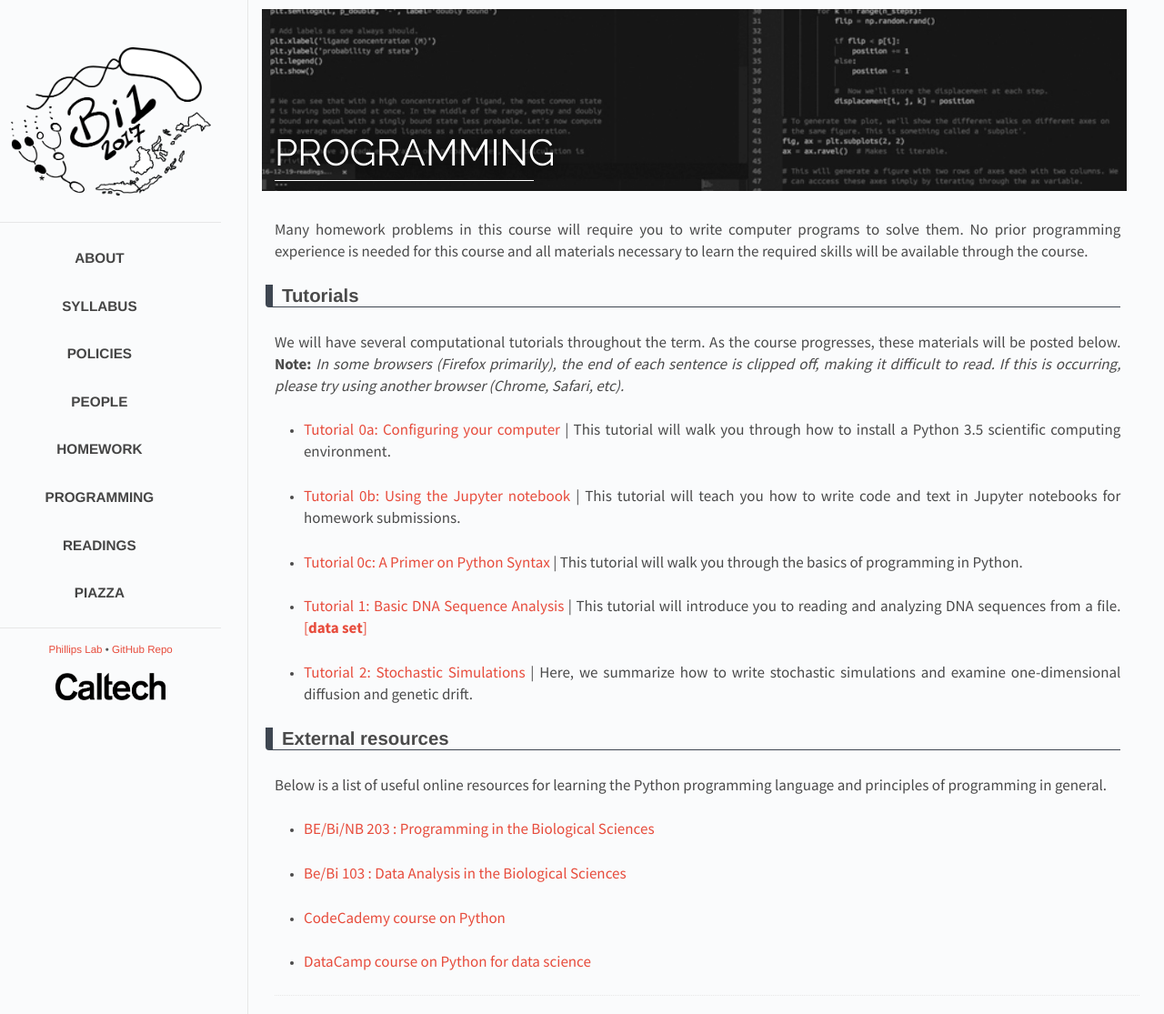
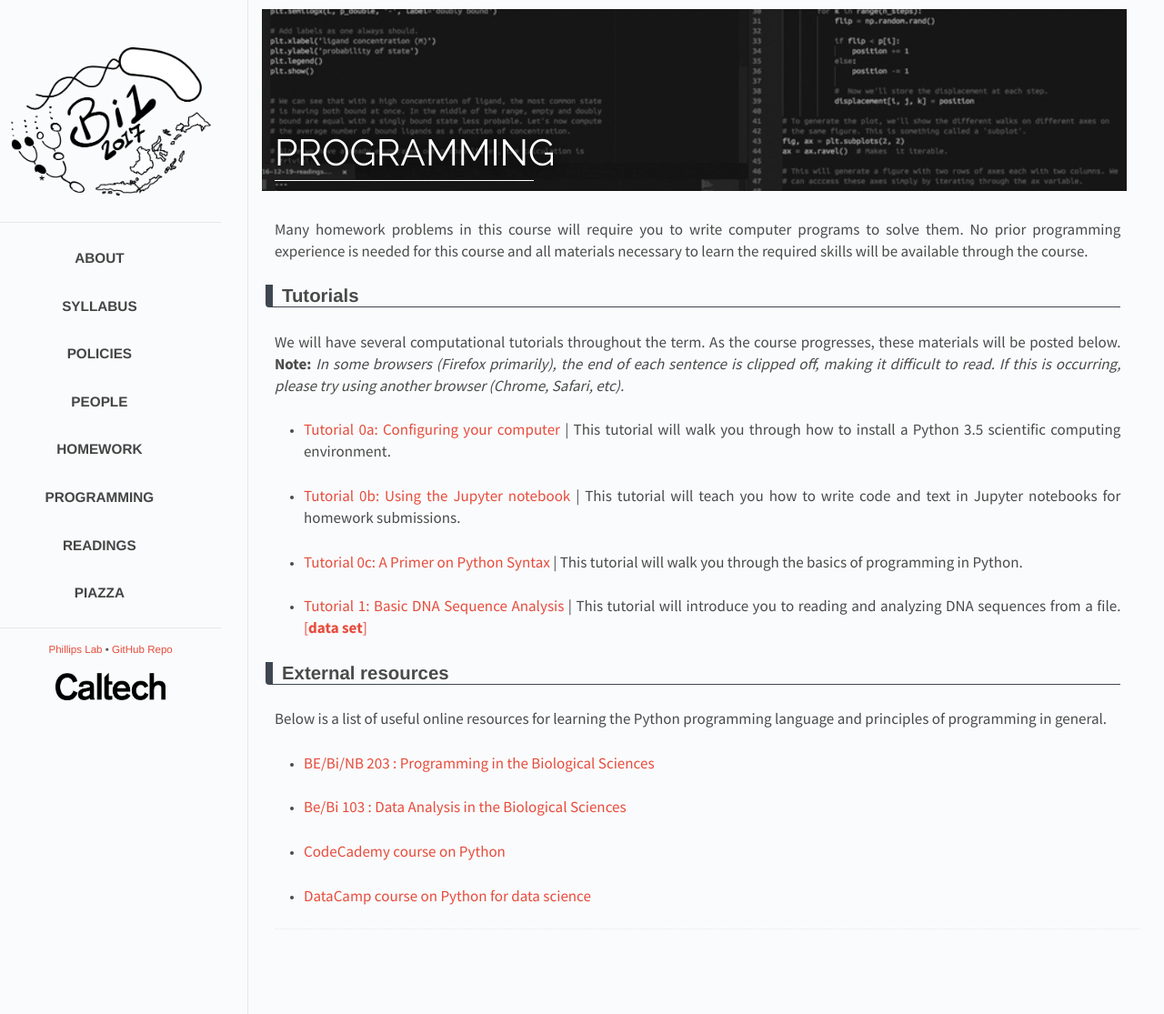
Before and after one commit to RPGroup-PBoC/bi1, a Jekyll site: the page built from _posts/2017-01-25-code.md, in a window 1280 px wide. Shown: the whole page at 91% size. Built offline with Jekyll 4.4.1, drawn with Linux system fonts in a browser that asks for light colours.

Commit message:
Removed unpure tutorials

```diff
--- a/_posts/2017-01-25-code.md
+++ b/_posts/2017-01-25-code.md
@@ -20,7 +20,7 @@ progresses, these materials will be posted below. **Note:** *In some browsers (F
 
 * [Tutorial 1: Basic DNA Sequence Analysis]({{ site.baseurl }}/code/t01_sequence_analysis.html) \| This tutorial will introduce you to reading and analyzing DNA sequences from a file. [[**data set**]]({{ site.baseurl }}/datasets/mabuya_atlantica.zip)
 
-* [Tutorial 2: Stochastic Simulations]({{ site.baseurl }}/code/t02_stochastic_simulations.html) \| Here, we summarize how to write stochastic simulations and examine one-dimensional diffusion and genetic drift.
+<!-- * [Tutorial 2: Stochastic Simulations]({{ site.baseurl }}/code/t02_stochastic_simulations.html) \| Here, we summarize how to write stochastic simulations and examine one-dimensional diffusion and genetic drift. -->
 
 ## External resources
 Below is a list of useful online resources for learning the Python programming language and principles of programming in general.
```
Also changed, not shown: 1 other file.
